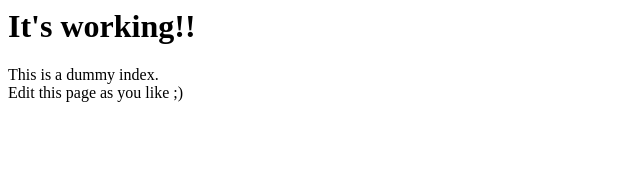
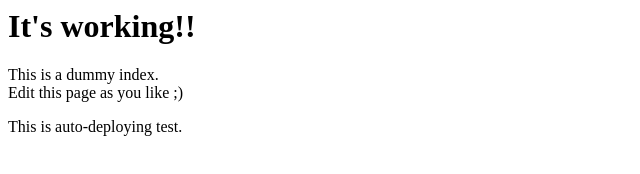
Before and after one commit to occar421/codecheck-dc, a website: page public/index.html in a window 1280 px wide. Shown: the whole page, without its empty margins (0-640 px from the left). Drawn offline with Linux system fonts and the light colour scheme.

Commit message:
Auto-deploying test

```diff
--- a/public/index.html
+++ b/public/index.html
@@ -9,5 +9,6 @@
   <p>This is a dummy index.<br/>
     Edit this page as you like ;)
   </p>
+  <p>This is auto-deploying test.</p>
 </body>
 </html>
```
